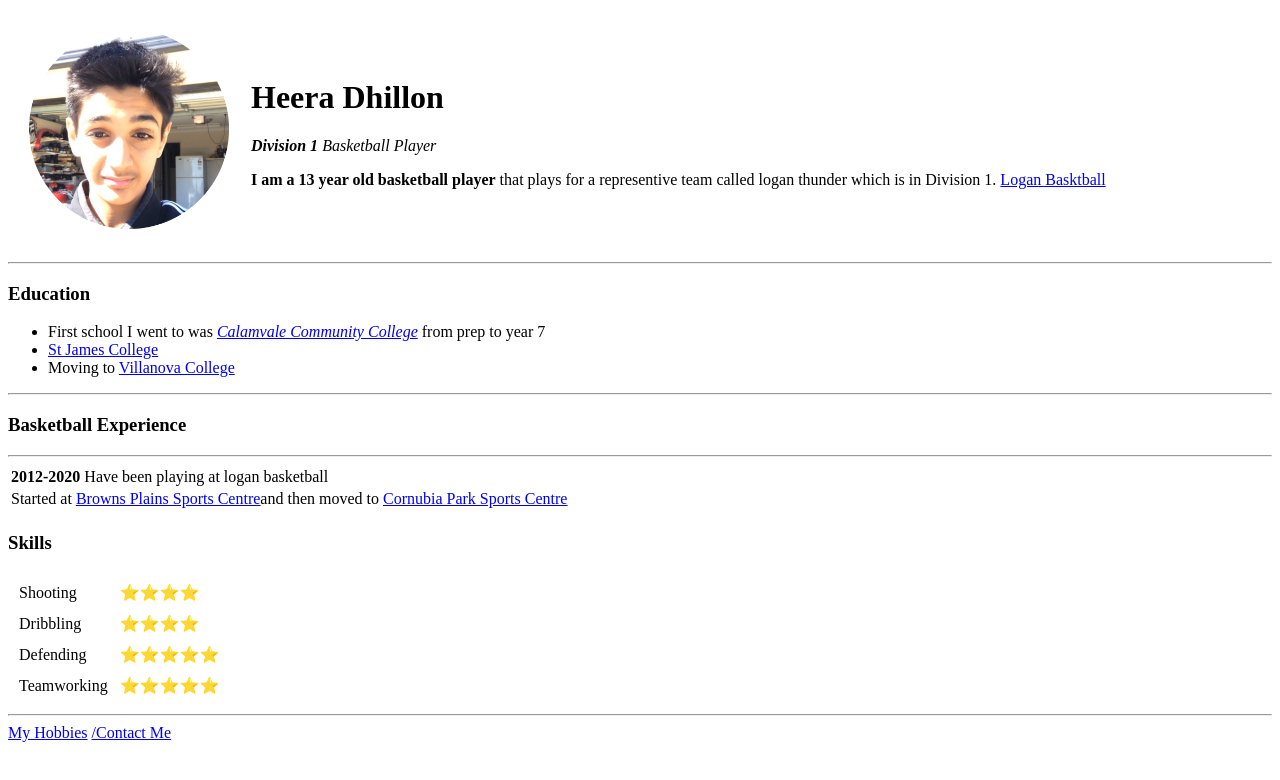
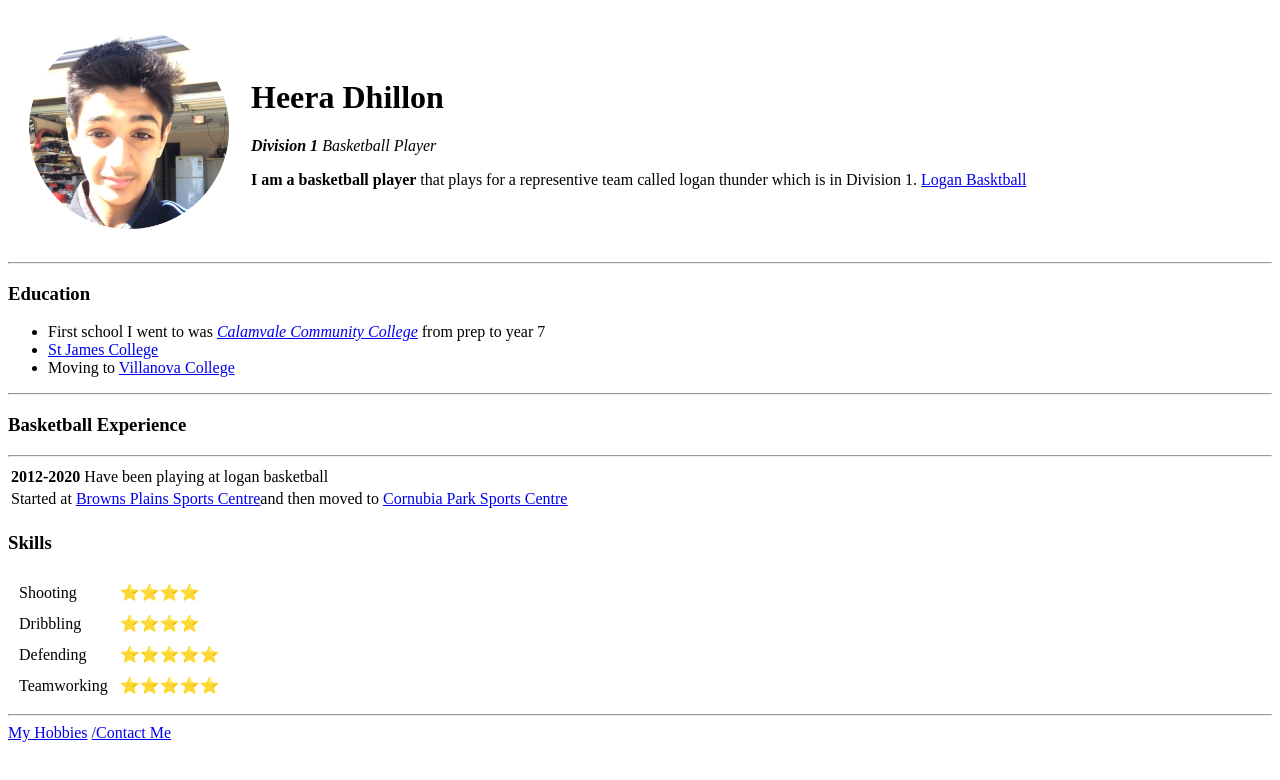
Before and after one commit to Hdhil1/cv, a plain HTML site: page index.html in a window 1280 px wide. Drawn offline with Linux system fonts and the light colour scheme.

Commit message:
update index.html

```diff
--- a/index.html
+++ b/index.html
@@ -14,7 +14,7 @@
        <td><img src="circle-cropped.png" alt="Heera Dhillon's profile picture" width="200px" height="200px"></td>
        <td> <h1>Heera Dhillon</h1>
         <p> <em><strong>Division 1</strong> Basketball Player</em></p>
-        <p><strong>I am a 13 year old basketball player</strong> that plays for a representive team called logan thunder which is in Division 1.
+        <p><strong>I am a basketball player</strong> that plays for a representive team called logan thunder which is in Division 1.
           <a href="https://www.loganbasketball.com">Logan Basktball</a></p></td>
      </tr>
    </table>
```
